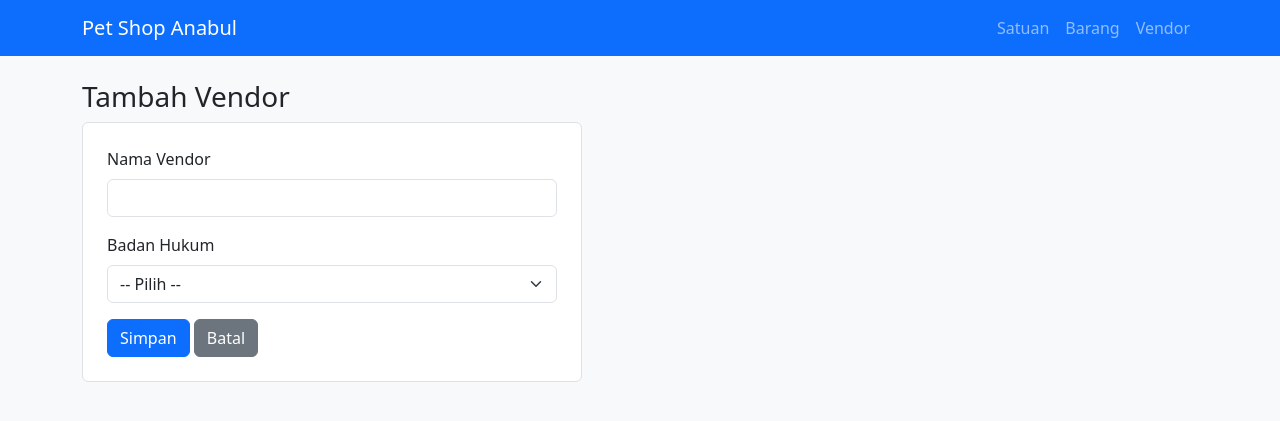
After one commit to carynsaranga/PetShop, a PHP site: page /vendor_form.php in a window 1280 px wide. The commit adds this page. Shown: the top 421 px of the page. Run offline with PHP 8.4, Linux system fonts and the light colour scheme.

Commit message:
Tambah form input, hapus, dan edit vendor

```diff
--- a/header.php
+++ b/header.php
@@ -13,6 +13,7 @@
         <div class="navbar-nav">
             <a class="nav-link" href="satuan.php">Satuan</a>
             <a class="nav-link" href="barang.php">Barang</a>
+            <a class="nav-link" href="vendor.php">Vendor</a>
             <!-- menu tabel lain nanti ditambah di sini -->
         </div>
     </div>
--- /dev/null
+++ b/vendor_form.php
@@ -0,0 +1,81 @@
+<?php
+// Satu file untuk TAMBAH (tanpa ?id) dan EDIT (dengan ?id)
+include 'koneksi.php';
+
+$id = $_GET['id'] ?? null;
+$data = ['nama_vendor' => '', 'badan_hukum' => ''];   // isi awal form tambah
+$error = '';
+
+// Daftar badan hukum: kode => label
+$daftar_badan_hukum = [
+    'P' => 'PT',
+    'C' => 'CV',
+    'U' => 'UD',
+];
+
+// --- Kalau mode EDIT: ambil data lama ---
+if ($id) {
+    $stmt = $koneksi->prepare("SELECT * FROM vendor WHERE idvendor = ?");
+    $stmt->bind_param("i", $id);
+    $stmt->execute();
+    $data = $stmt->get_result()->fetch_assoc();
+    if (!$data) {
+        pindah('vendor.php', 'gagal', 'Data tidak ditemukan.');
+    }
+}
+
+// --- Kalau form disubmit (POST): simpan ---
+if ($_SERVER['REQUEST_METHOD'] == 'POST') {
+    $nama        = trim($_POST['nama_vendor'] ?? '');
+    $badan_hukum = trim($_POST['badan_hukum'] ?? '');
+
+    if ($nama == '' || !array_key_exists($badan_hukum, $daftar_badan_hukum)) {
+        $error = 'Nama vendor dan badan hukum wajib diisi.';
+        $data['nama_vendor'] = $nama;
+        $data['badan_hukum'] = $badan_hukum;
+    } else {
+        if ($id) {
+            // UPDATE
+            $stmt = $koneksi->prepare("UPDATE vendor SET nama_vendor = ?, badan_hukum = ? WHERE idvendor = ?");
+            $stmt->bind_param("ssi", $nama, $badan_hukum, $id);
+            $stmt->execute();
+            pindah('vendor.php', 'sukses', 'Vendor berhasil diubah.');
+        } else {
+            // CREATE
+            $stmt = $koneksi->prepare("INSERT INTO vendor (nama_vendor, badan_hukum, status) VALUES (?, ?, 'A')");
+            $stmt->bind_param("ss", $nama, $badan_hukum);
+            $stmt->execute();
+            pindah('vendor.php', 'sukses', 'Vendor berhasil ditambah.');
+        }
+    }
+}
+
+include 'header.php';
+?>
+<h3><?= $id ? 'Edit' : 'Tambah' ?> Vendor</h3>
+
+<?php if ($error): ?>
+    <div class="alert alert-danger"><?= e($error) ?></div>
+<?php endif; ?>
+
+<form method="post" class="bg-white p-4 border rounded" style="max-width:500px">
+    <div class="mb-3">
+        <label class="form-label">Nama Vendor</label>
+        <input type="text" name="nama_vendor" class="form-control" maxlength="100"
+               value="<?= e($data['nama_vendor']) ?>" required>
+    </div>
+    <div class="mb-3">
+        <label class="form-label">Badan Hukum</label>
+        <select name="badan_hukum" class="form-select" required>
+            <option value="">-- Pilih --</option>
+            <?php foreach ($daftar_badan_hukum as $kode => $label): ?>
+                <option value="<?= e($kode) ?>" <?= ($data['badan_hukum'] ?? '') == $kode ? 'selected' : '' ?>>
+                    <?= e($label) ?>
+                </option>
+            <?php endforeach; ?>
+        </select>
+    </div>
+    <button type="submit" class="btn btn-primary">Simpan</button>
+    <a href="vendor.php" class="btn btn-secondary">Batal</a>
+</form>
+<?php include 'footer.php'; ?>
```
Also changed, not shown: margin_penjualan.php (added, +45 -0 lines), user.php (+39 -0 lines), vendor_hapus.php (added, +14 -0 lines), README.md (added).
